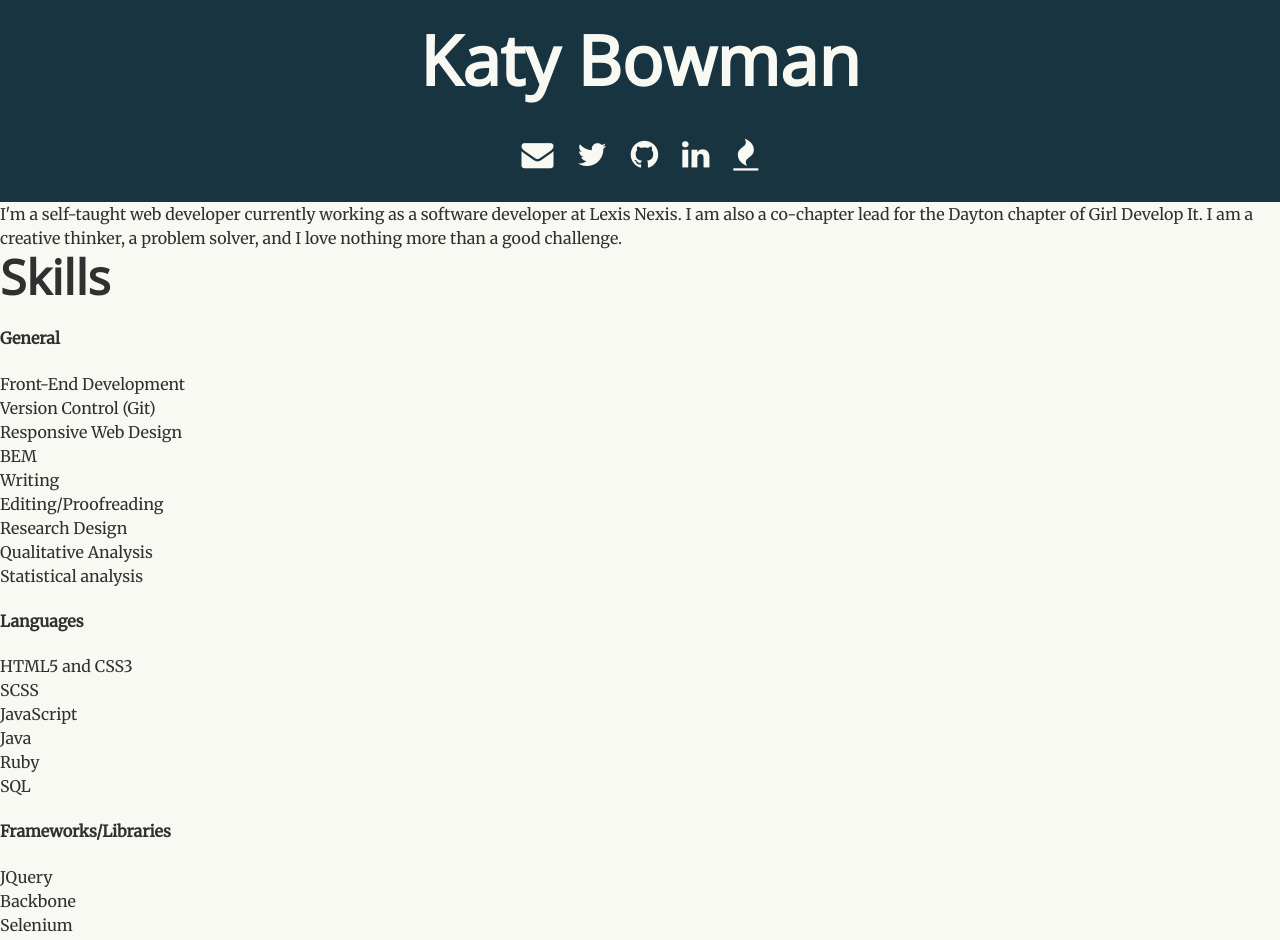
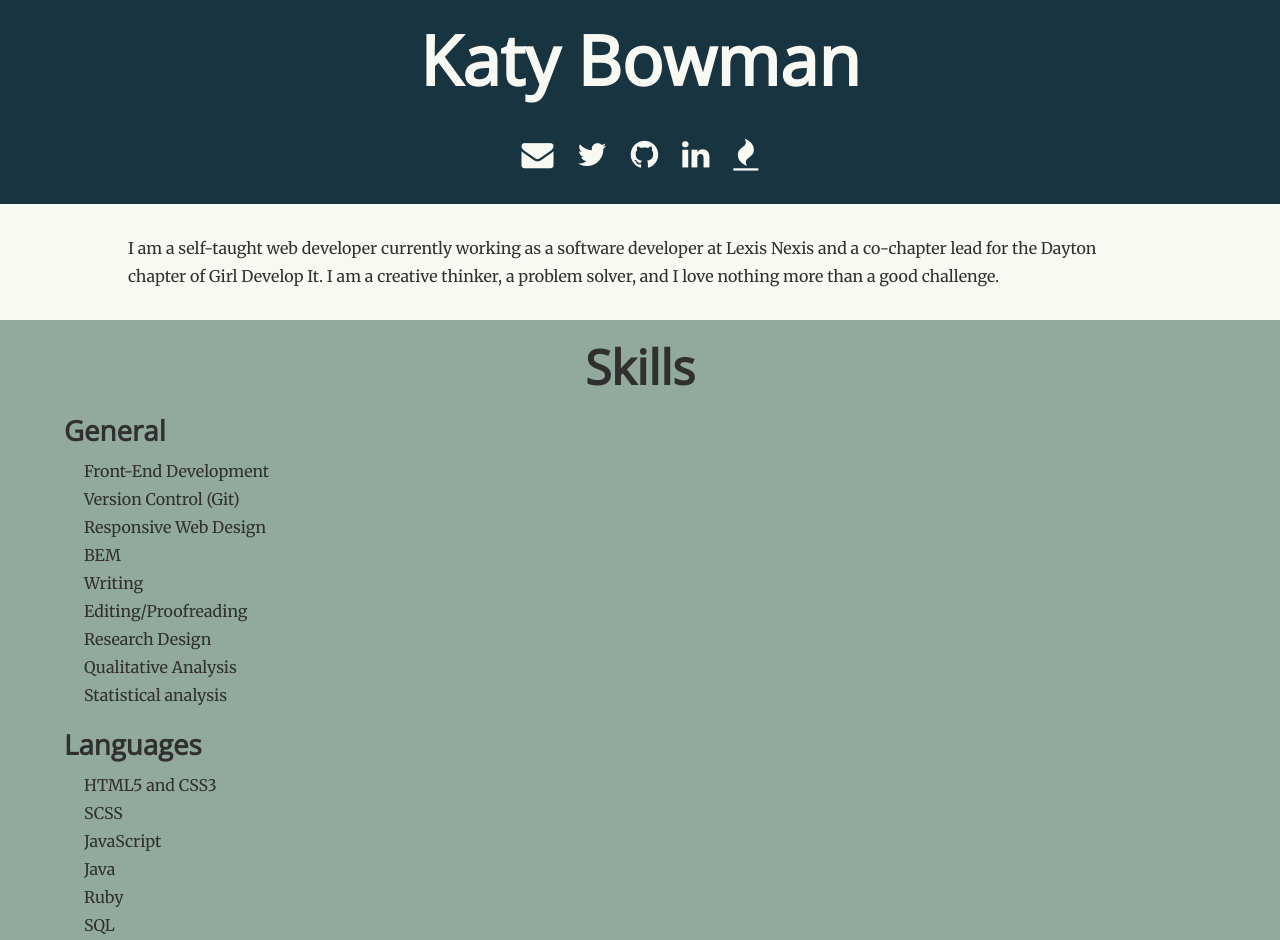
Before and after one commit to k80bowman/k80bowman, a Jekyll site: the page built from app/index.html, in a window 1280 px wide. Shown: the top 940 px of the page. Built offline with Jekyll 4.4.1, drawn with Linux system fonts in a browser that asks for light colours; nearby versions of some CDN libraries; library files that are not in the unit come from our copies.

Commit message:
Styles about and skills sections

```diff
--- a/app/_sass/_base.scss
+++ b/app/_sass/_base.scss
@@ -21,7 +21,7 @@ body, p {
     font-family: $body-stack;
     font-size: $base-font-size;
     color: $base-font-color;
-    line-height: 1.5;
+    line-height: 1.75;
     margin: 0;
 }
 ul {
@@ -59,6 +59,7 @@ h1 {
 
 h2 {
     font-size: $modular-scale-2;
+    text-align: center;
 }
 
 h3 {
--- a/app/_sass/_layout.scss
+++ b/app/_sass/_layout.scss
@@ -17,3 +17,31 @@
         }
     }
 }
+
+.about {
+    width: 80%;
+    margin: 0 auto;
+    padding: 30px 0;
+}
+
+.skills {
+    background-color: $green;
+
+    &__container {
+        width: 90%;
+        padding-bottom: 10px;
+        margin: 0 auto;
+    }
+
+    h2 {
+        padding: 20px 0;
+    }
+
+    h3 {
+        margin-bottom: 10px;
+    }
+
+    &__list {
+        padding: 0 0 20px 20px;
+    }
+}
--- a/app/index.html
+++ b/app/index.html
@@ -24,16 +24,17 @@ layout: default
 
 <div class="about">
     <p>
-        I'm a self-taught web developer currently working as a software developer
-        at Lexis Nexis. I am also a co-chapter lead for the Dayton chapter of
+        I am a self-taught web developer currently working as a software developer
+        at Lexis Nexis and a co-chapter lead for the Dayton chapter of
         Girl Develop It. I am a creative thinker, a problem solver, and I love
         nothing more than a good challenge.
     </p>
 </div>
 
 <div class="skills">
+    <div class="skills__container">
         <h2>Skills</h2>
-    <h4>General</h4>
+        <h3>General</h3>
         <ul class="skills__list">
             <li>Front-End Development</li>
             <li>Version Control (Git)</li>
@@ -45,7 +46,7 @@ layout: default
             <li>Qualitative Analysis</li>
             <li>Statistical analysis</li>
         </ul>
-    <h4>Languages</h4>
+        <h3>Languages</h3>
         <ul class="skills__list">
             <li>HTML5 and CSS3</li>
             <li>SCSS</li>
@@ -54,7 +55,7 @@ layout: default
             <li>Ruby</li>
             <li>SQL</li>
         </ul>
-    <h4>Frameworks/Libraries</h4>
+        <h3>Frameworks/Libraries</h3>
         <ul class="skills__list">
             <li>JQuery</li>
             <li>Backbone</li>
@@ -65,7 +66,7 @@ layout: default
             <li>Bourbon</li>
             <li>Neat</li>
         </ul>
-    <h4>Tools</h4>
+        <h3>Tools</h3>
         <ul class="skills__list">
             <li>Atom</li>
             <li>Github</li>
@@ -76,6 +77,7 @@ layout: default
             <li>Adobe InDesign</li>
             <li>ArcGIS</li>
         </ul>
+    </div>
 </div>
 
 <div class="projects">
```
Lines whose indentation alone changed are shown as unchanged.
